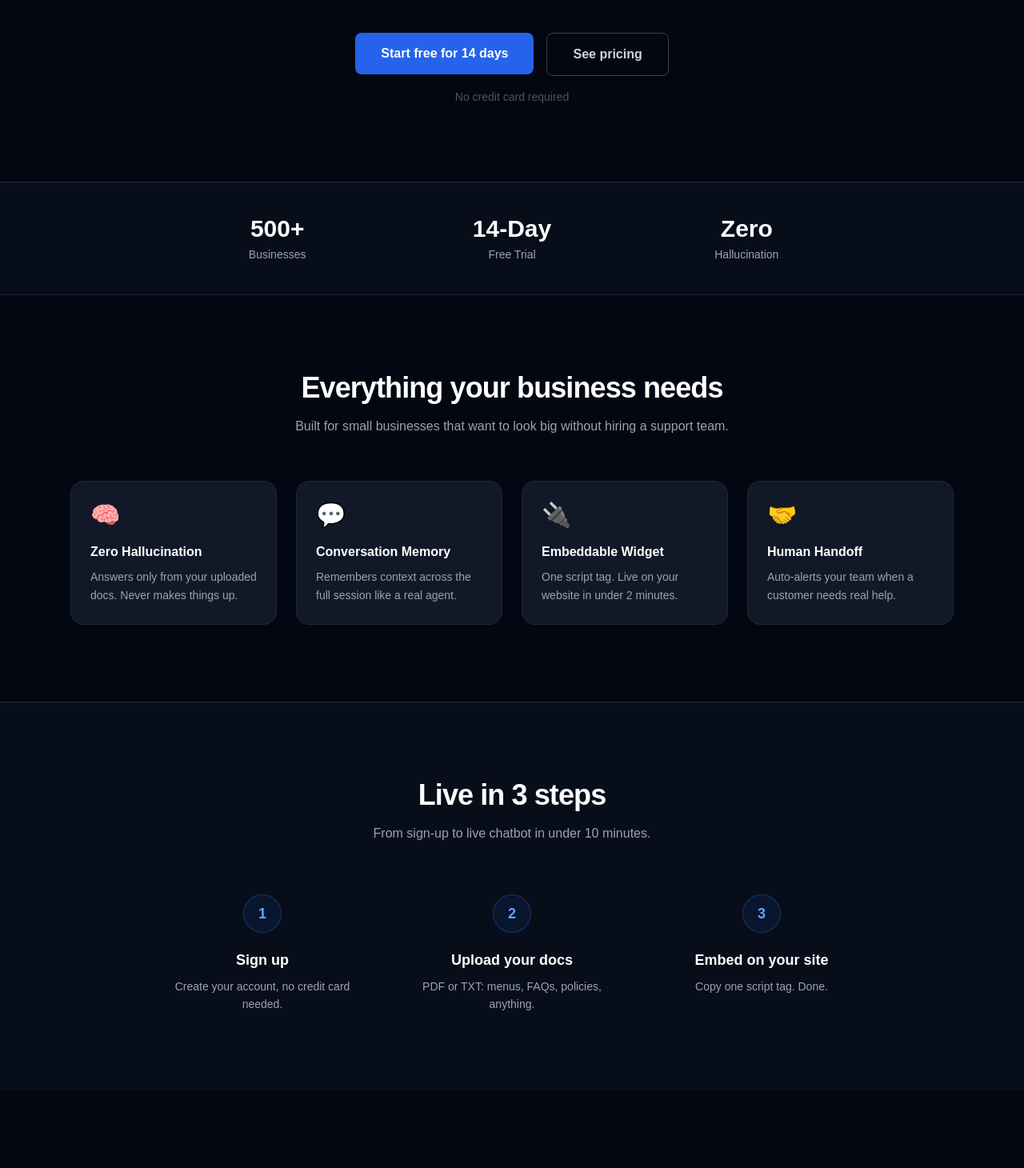
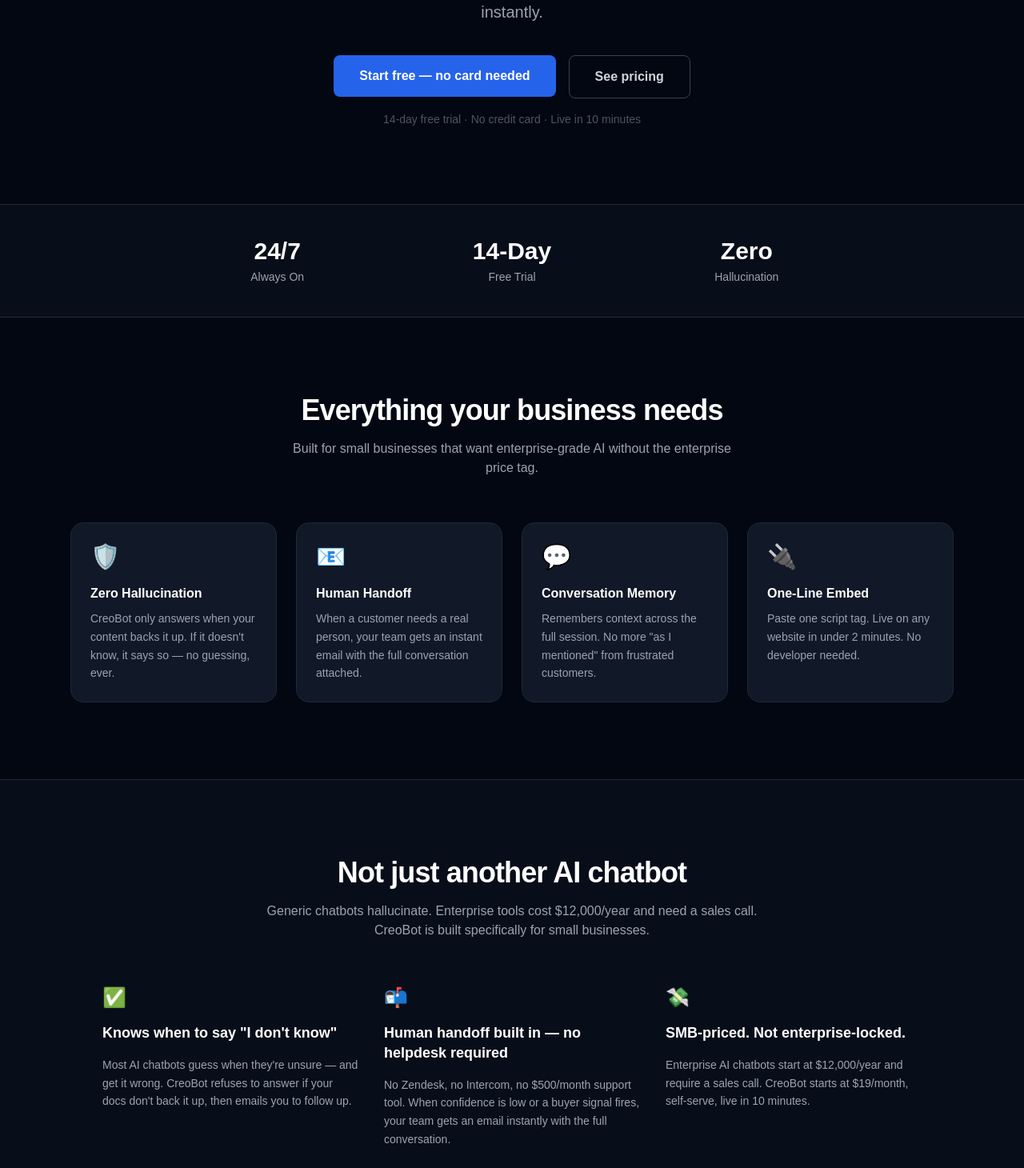
Before and after one commit to SKeval/CreoBot, a Next.js app in the folder frontend/: page / in a window 1280 px wide. Shown: the part 470-1930 px from the top of the page at 80% size. Built offline with nearby package versions, Linux system fonts and the light colour scheme.

Commit message:
feat: homepage rewrite — BLUF positioning, differentiator section, updated pricing

```diff
--- a/frontend/src/app/page.tsx
+++ b/frontend/src/app/page.tsx
@@ -8,42 +8,60 @@
 
 // ─── Data ────────────────────────────────────────────────────────────────────
 
-const heroWords = ['Your', 'business,']
-const heroWordsBlue = ['always', 'available.']
+const heroWords = ['Answers', 'questions.']
+const heroWordsBlue = ['Emails', 'you', "when it can't."]
 
 const stats = [
-  { value: '500+', label: 'Businesses' },
+  { value: '24/7', label: 'Always On' },
   { value: '14-Day', label: 'Free Trial' },
   { value: 'Zero', label: 'Hallucination' },
 ]
 
 const features = [
   {
-    icon: '🧠',
+    icon: '🛡️',
     title: 'Zero Hallucination',
-    desc: 'Answers only from your uploaded docs. Never makes things up.',
+    desc: 'CreoBot only answers when your content backs it up. If it doesn\'t know, it says so — no guessing, ever.',
+  },
+  {
+    icon: '📧',
+    title: 'Human Handoff',
+    desc: 'When a customer needs a real person, your team gets an instant email with the full conversation attached.',
   },
   {
     icon: '💬',
     title: 'Conversation Memory',
-    desc: 'Remembers context across the full session like a real agent.',
+    desc: 'Remembers context across the full session. No more "as I mentioned" from frustrated customers.',
   },
   {
     icon: '🔌',
-    title: 'Embeddable Widget',
-    desc: 'One script tag. Live on your website in under 2 minutes.',
+    title: 'One-Line Embed',
+    desc: 'Paste one script tag. Live on any website in under 2 minutes. No developer needed.',
+  },
+]
+
+const differentiators = [
+  {
+    icon: '✅',
+    title: 'Knows when to say "I don\'t know"',
+    desc: 'Most AI chatbots guess when they\'re unsure — and get it wrong. CreoBot refuses to answer if your docs don\'t back it up, then emails you to follow up.',
   },
   {
-    icon: '🤝',
-    title: 'Human Handoff',
-    desc: 'Auto-alerts your team when a customer needs real help.',
+    icon: '📬',
+    title: 'Human handoff built in — no helpdesk required',
+    desc: 'No Zendesk, no Intercom, no $500/month support tool. When confidence is low or a buyer signal fires, your team gets an email instantly with the full conversation.',
+  },
+  {
+    icon: '💸',
+    title: 'SMB-priced. Not enterprise-locked.',
+    desc: 'Enterprise AI chatbots start at $12,000/year and require a sales call. CreoBot starts at $19/month, self-serve, live in 10 minutes.',
   },
 ]
 
 const steps = [
-  { step: '01', title: 'Sign up', desc: 'Create your account, no credit card needed.' },
-  { step: '02', title: 'Upload your docs', desc: 'PDF or TXT: menus, FAQs, policies, anything.' },
-  { step: '03', title: 'Embed on your site', desc: 'Copy one script tag. Done.' },
+  { step: '01', title: 'Upload your docs', desc: 'PDF or TXT: menus, FAQs, pricing, policies — anything your customers ask about.' },
+  { step: '02', title: 'Embed on your site', desc: 'One script tag. Works on WordPress, Shopify, Wix, Webflow, or any HTML site.' },
+  { step: '03', title: 'Get alerts, not headaches', desc: 'CreoBot handles the questions. You get emailed only for the ones that need a human.' },
 ]
 
 const testimonials = [
@@ -69,47 +87,75 @@
     name: 'Free',
     price: '$0',
     period: 'forever',
-    features: ['50 messages / month', '1 document', 'Widget embed'],
-    cta: 'Get started',
+    features: [
+      '50 messages / month',
+      '1 document',
+      'Embeddable widget',
+      'CreoBot branding',
+    ],
+    cta: 'Get started free',
     href: '/signup',
     highlight: false,
+    note: '',
   },
   {
     name: 'Spark',
     price: '$19',
     period: 'per month',
-    features: ['500 messages / month', 'Unlimited docs', 'Human handoff alerts', 'Email support'],
+    features: [
+      '1,000 messages / month',
+      '5 documents',
+      'Human handoff via email',
+      'Remove CreoBot branding',
+      'Email support',
+    ],
     cta: 'Start 14-day Trial',
     href: '/signup',
     highlight: false,
+    note: '',
   },
   {
     name: 'Blaze',
     price: '$49',
     period: 'per month',
-    features: ['Unlimited messages', 'Unlimited docs', 'Human handoff alerts', 'Priority support'],
+    features: [
+      'Unlimited messages',
+      'Unlimited documents',
+      'Human handoff via email',
+      'Analytics dashboard',
+      'Priority support',
+    ],
     cta: 'Start 14-day Trial',
     href: '/signup',
     highlight: true,
+    note: '',
   },
 ]
 
 const faqs = [
   {
+    q: 'What happens when the bot can\'t answer a question?',
+    a: 'It tells the customer it doesn\'t have that information — and instantly emails you with the full conversation so you can follow up. No question slips through.',
+  },
+  {
     q: 'Do I need to know how to code?',
-    a: 'No. You upload your docs, copy one script tag, and you\'re live.',
+    a: 'No. Upload your docs, copy one script tag into your website, and you\'re live. No developer needed.',
+  },
+  {
+    q: 'What documents can I upload?',
+    a: 'PDF and TXT files — menus, FAQs, pricing, service descriptions, policies. Anything your customers regularly ask about.',
   },
   {
     q: 'What happens after the 14-day trial?',
-    a: 'You move to the Free plan automatically. No charge.',
+    a: 'You move to the Free plan automatically. No charge, no card required to start your trial.',
   },
   {
-    q: 'Can I use my own documents?',
-    a: 'Yes. PDF and TXT files: menus, FAQs, policies, anything.',
+    q: 'Does it work on any website?',
+    a: 'Yes. One script tag works on WordPress, Shopify, Wix, Webflow, Squarespace, or any custom HTML site.',
   },
   {
-    q: 'How does human handoff work?',
-    a: 'When confidence is low or a customer shows buying intent, your team gets an email alert instantly.',
+    q: 'Will it make things up if it doesn\'t know the answer?',
+    a: 'Never. CreoBot only answers from your uploaded content. If the answer isn\'t there, it says so and alerts you — that\'s the guarantee.',
   },
 ]
 
@@ -149,7 +195,7 @@
           transition={{ duration: 0.5 }}
           className="text-xs font-semibold bg-blue-500/10 text-blue-400 border border-blue-500/20 px-4 py-1.5 rounded-full mb-8 uppercase tracking-widest"
         >
-          AI Chatbot for Small Business
+          AI Chatbot Built for Small Business
         </motion.span>
 
         <h1 className="text-5xl md:text-7xl font-bold tracking-tight leading-tight max-w-4xl">
@@ -182,7 +228,7 @@
                 key={word}
                 variants={wordVariant}
                 transition={{ duration: 0.5, delay: 0.3 + i * 0.1 }}
-                className="inline-block mr-4"
+                className="inline-block mr-3"
               >
                 {word}
               </motion.span>
@@ -193,16 +239,17 @@
         <motion.p
           initial={{ opacity: 0, y: 20 }}
           animate={{ opacity: 1, y: 0 }}
-          transition={{ duration: 0.6, delay: 0.55 }}
+          transition={{ duration: 0.6, delay: 0.6 }}
           className="text-gray-400 text-lg md:text-xl mt-8 max-w-2xl leading-relaxed"
         >
-          Upload your docs. CreoBot handles customer questions 24/7, with zero hallucination and instant human handoff.
+          Upload your docs. CreoBot answers customer questions 24/7 from your content only —
+          zero hallucination. When it can't answer, it emails you instantly.
         </motion.p>
 
         <motion.div
           initial={{ opacity: 0, y: 20 }}
           animate={{ opacity: 1, y: 0 }}
-          transition={{ duration: 0.6, delay: 0.65 }}
+          transition={{ duration: 0.6, delay: 0.7 }}
           className="flex flex-col sm:flex-row gap-4 mt-10"
         >
           <motion.div whileHover={{ scale: 1.02 }} whileTap={{ scale: 0.98 }}>
@@ -210,7 +257,7 @@
               href="/signup"
               className="inline-block bg-blue-600 hover:bg-blue-500 text-white px-8 py-3.5 rounded-lg font-semibold transition-colors duration-200"
             >
-              Start free for 14 days
+              Start free — no card needed
             </Link>
           </motion.div>
           <motion.div whileHover={{ scale: 1.02 }} whileTap={{ scale: 0.98 }}>
@@ -226,10 +273,10 @@
         <motion.p
           initial={{ opacity: 0 }}
           animate={{ opacity: 1 }}
-          transition={{ duration: 0.6, delay: 0.8 }}
+          transition={{ duration: 0.6, delay: 0.85 }}
           className="text-gray-600 text-sm mt-4"
         >
-          No credit card required
+          14-day free trial · No credit card · Live in 10 minutes
         </motion.p>
       </section>
 
@@ -279,7 +326,7 @@
           transition={{ duration: 0.5, delay: 0.1 }}
           className="text-gray-400 text-center mb-14 max-w-xl mx-auto"
         >
-          Built for small businesses that want to look big without hiring a support team.
+          Built for small businesses that want enterprise-grade AI without the enterprise price tag.
         </motion.p>
         <motion.div
           variants={stagger}
@@ -304,8 +351,55 @@
         </motion.div>
       </section>
 
-      {/* 5. HOW IT WORKS */}
-      <section id="how-it-works" className="scroll-mt-20 bg-gray-900/40 border-t border-gray-800 px-6 py-24">
+      {/* 5. WHY CREOBOT (NEW) */}
+      <section className="bg-gray-900/40 border-t border-gray-800 px-6 py-24">
+        <div className="max-w-5xl mx-auto">
+          <motion.h2
+            variants={fadeUp}
+            initial="hidden"
+            whileInView="visible"
+            viewport={{ once: true }}
+            transition={{ duration: 0.5 }}
+            className="text-3xl md:text-4xl font-bold tracking-tight text-center mb-4"
+          >
+            Not just another AI chatbot
+          </motion.h2>
+          <motion.p
+            variants={fadeUp}
+            initial="hidden"
+            whileInView="visible"
+            viewport={{ once: true }}
+            transition={{ duration: 0.5, delay: 0.1 }}
+            className="text-gray-400 text-center mb-14 max-w-2xl mx-auto"
+          >
+            Generic chatbots hallucinate. Enterprise tools cost $12,000/year and need a sales call.
+            CreoBot is built specifically for small businesses.
+          </motion.p>
+          <motion.div
+            variants={stagger}
+            initial="hidden"
+            whileInView="visible"
+            viewport={{ once: true }}
+            className="grid grid-cols-1 md:grid-cols-3 gap-8"
+          >
+            {differentiators.map((d) => (
+              <motion.div
+                key={d.title}
+                variants={fadeUp}
+                transition={{ duration: 0.5 }}
+                className="flex flex-col gap-4"
+              >
+                <span className="text-2xl">{d.icon}</span>
+                <h3 className="text-white font-semibold text-lg leading-snug">{d.title}</h3>
+                <p className="text-gray-400 text-sm leading-relaxed">{d.desc}</p>
+              </motion.div>
+            ))}
+          </motion.div>
+        </div>
+      </section>
+
+      {/* 6. HOW IT WORKS */}
+      <section id="how-it-works" className="scroll-mt-20 px-6 py-24">
         <div className="max-w-4xl mx-auto">
           <motion.h2
             variants={fadeUp}
@@ -352,8 +446,9 @@
         </div>
       </section>
 
-      {/* 6. TESTIMONIALS */}
-      <section className="px-6 py-24 max-w-6xl mx-auto w-full">
+      {/* 7. TESTIMONIALS */}
+      <section className="bg-gray-900/40 border-t border-gray-800 px-6 py-24">
+        <div className="max-w-6xl mx-auto">
           <motion.h2
             variants={fadeUp}
             initial="hidden"
@@ -402,10 +497,11 @@
               </motion.div>
             ))}
           </motion.div>
+        </div>
       </section>
 
-      {/* 7. PRICING */}
-      <section id="pricing" className="scroll-mt-20 bg-gray-900/40 border-t border-gray-800 px-6 py-24">
+      {/* 8. PRICING */}
+      <section id="pricing" className="scroll-mt-20 px-6 py-24">
         <div className="max-w-5xl mx-auto">
           <motion.h2
             variants={fadeUp}
@@ -415,7 +511,7 @@
             transition={{ duration: 0.5 }}
             className="text-3xl md:text-4xl font-bold tracking-tight text-center mb-3"
           >
-            Simple pricing
+            Simple, flat pricing
           </motion.h2>
           <motion.p
             variants={fadeUp}
@@ -425,7 +521,7 @@
             transition={{ duration: 0.5, delay: 0.1 }}
             className="text-gray-400 text-center mb-14"
           >
-            Start free. Upgrade when ready. Cancel anytime.
+            No per-message fees. No sales calls. No surprises. Cancel anytime.
           </motion.p>
           <motion.div
             variants={stagger}
@@ -466,6 +562,7 @@
                     </li>
                   ))}
                 </ul>
+                <div className="flex flex-col gap-2">
                   <motion.div whileHover={{ scale: 1.02 }} whileTap={{ scale: 0.98 }}>
                     <Link
                       href={p.href}
@@ -478,14 +575,35 @@
                       {p.cta}
                     </Link>
                   </motion.div>
+                  {p.note && (
+                    <p className="text-center text-gray-600 text-xs">{p.note}</p>
+                  )}
+                </div>
               </motion.div>
             ))}
           </motion.div>
+
+          {/* Enterprise note */}
+          <motion.p
+            variants={fadeUp}
+            initial="hidden"
+            whileInView="visible"
+            viewport={{ once: true }}
+            transition={{ duration: 0.5, delay: 0.3 }}
+            className="text-center text-gray-500 text-sm mt-8"
+          >
+            Need more?{' '}
+            <a href="mailto:creobot.alerts@gmail.com" className="text-blue-400 hover:text-blue-300 transition-colors">
+              Contact us
+            </a>{' '}
+            for custom plans.
+          </motion.p>
         </div>
       </section>
 
-      {/* 8. FAQ */}
-      <section id="faq" className="scroll-mt-20 px-6 py-24 max-w-3xl mx-auto w-full">
+      {/* 9. FAQ */}
+      <section id="faq" className="scroll-mt-20 bg-gray-900/40 border-t border-gray-800 px-6 py-24">
+        <div className="max-w-3xl mx-auto w-full">
           <motion.h2
             variants={fadeUp}
             initial="hidden"
@@ -541,9 +659,10 @@
               </motion.div>
             ))}
           </motion.div>
+        </div>
       </section>
 
-      {/* 9. CTA BANNER */}
+      {/* 10. CTA BANNER */}
       <motion.section
         variants={fadeUp}
         initial="hidden"
@@ -553,10 +672,11 @@
         className="mx-4 md:mx-8 mb-16 rounded-2xl bg-gradient-to-br from-blue-600/20 via-gray-900 to-gray-900 border border-blue-500/20 px-8 py-20 text-center"
       >
         <h2 className="text-3xl md:text-4xl font-bold tracking-tight mb-4 max-w-2xl mx-auto">
-          Ready to automate your customer support?
+          Stop answering the same questions twice.
         </h2>
         <p className="text-gray-400 mb-10 max-w-xl mx-auto">
-          Join businesses using CreoBot to save time and never miss a lead.
+          Let CreoBot handle it 24/7 — from your content, with zero hallucination.
+          Your team only gets pinged when a real human is needed.
         </p>
         <motion.div
           whileHover={{ scale: 1.02 }}
@@ -570,9 +690,10 @@
             Start your free trial
           </Link>
         </motion.div>
+        <p className="text-gray-600 text-sm mt-4">14 days free · No credit card · Live in 10 minutes</p>
       </motion.section>
 
-      {/* 10. FOOTER */}
+      {/* 11. FOOTER */}
       <footer className="border-t border-gray-800 px-6 pt-8 pb-6">
         <div className="max-w-6xl mx-auto flex flex-col sm:flex-row items-center justify-between gap-6">
           <div className="flex flex-col items-center sm:items-start gap-1">
@@ -583,7 +704,7 @@
             <p className="text-gray-500 text-xs">AI chatbot for small businesses.</p>
           </div>
           <p className="text-xs text-gray-600">
-            Built by {' '}
+            Built by{' '}
             <a
               href="https://www.linkedin.com/in/keval-savaliya/"
               target="_blank"
```
Lines whose indentation alone changed are shown as unchanged.
